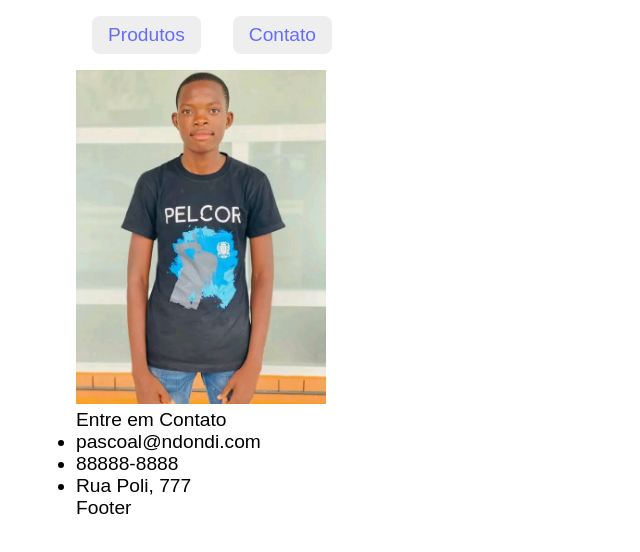
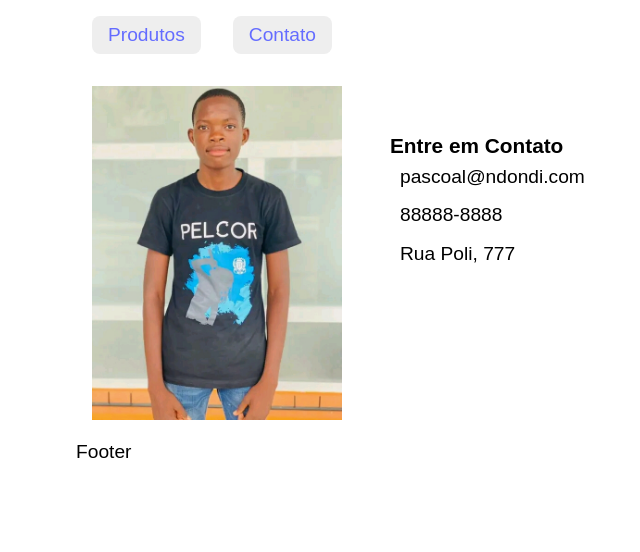
Before and after one commit to pascoalkahamba/ShowPhotos, a React (Vite) app: page /contato in a window 1280 px wide. Shown: the top 552 px of the page, without its empty margins (244-884 px from the left). Built offline with nearby package versions, Linux system fonts and the light colour scheme.

Commit message:
added firsts styles on the class data and itens

```diff
--- a/src/App.jsx
+++ b/src/App.jsx
@@ -8,7 +8,7 @@ import Contact from "./Components/Contact";
 
 function App() {
   return (
-    <div className="App asnimeLeft">
+    <div className="App  ">
       <BrowserRouter>
         <Header />
         <Routes>
--- a/src/Components/Contact.jsx
+++ b/src/Components/Contact.jsx
@@ -10,7 +10,7 @@ const Contact = () => {
       </div>
       <div className={styles.data}>
         <p>Entre em Contato</p>
-        <ul className="itens">
+        <ul className={styles.itens}>
           <li>pascoal@ndondi.com</li>
           <li>88888-8888</li>
           <li>Rua Poli, 777</li>
--- a/src/Components/Contact.module.css
+++ b/src/Components/Contact.module.css
@@ -1,3 +1,16 @@
 .contact {
   display: grid;
+  grid-template-columns: 1fr 300px;
+  padding: 1rem;
+  gap: 2rem;
 }
+.data p {
+  margin-top: 3rem;
+  font-size: 1.3rem;
+  font-weight: bold;
+  margin-left: -10px;
+}
+.itens {
+  list-style: none;
+  line-height: 2;
+}
```
